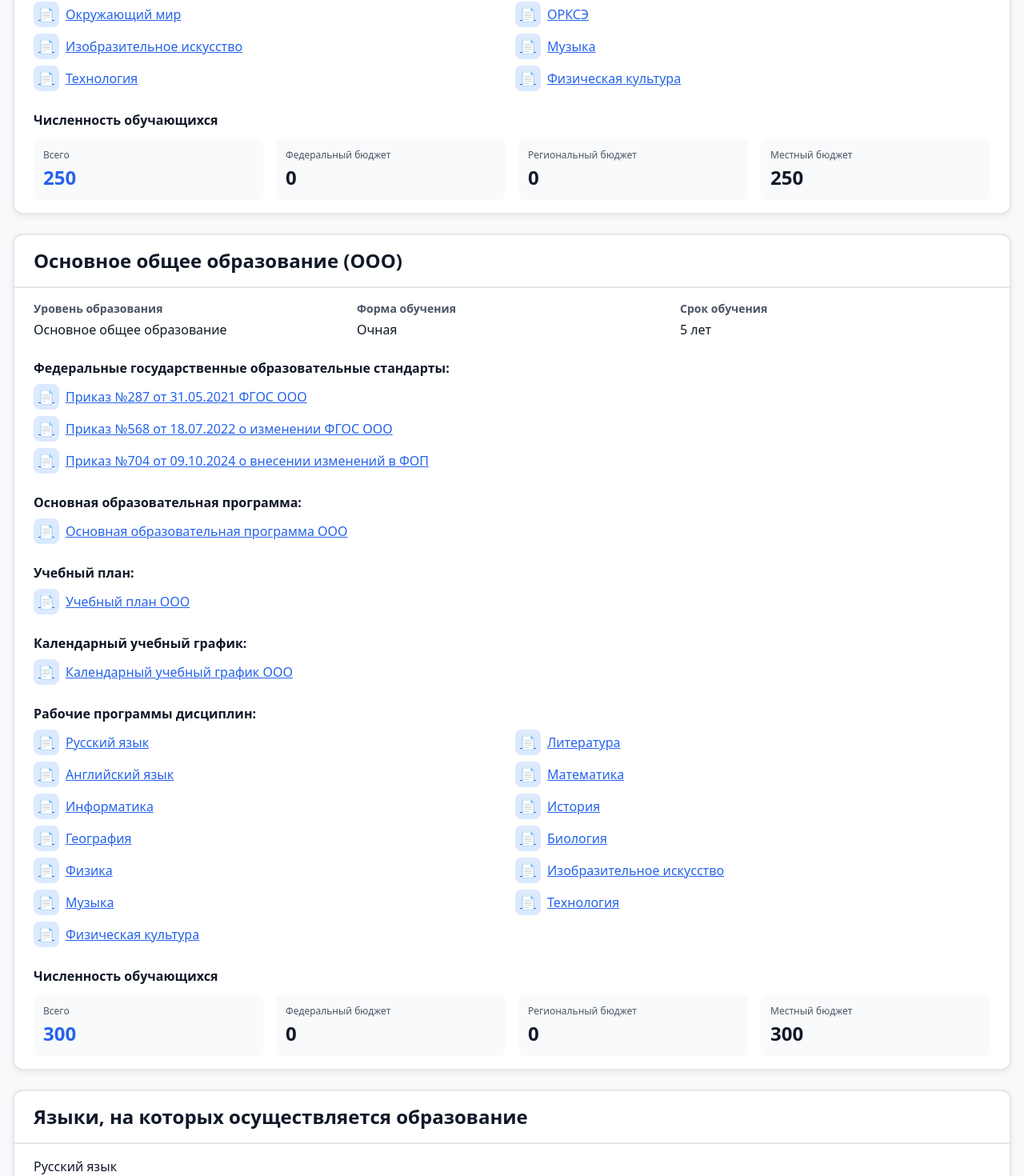
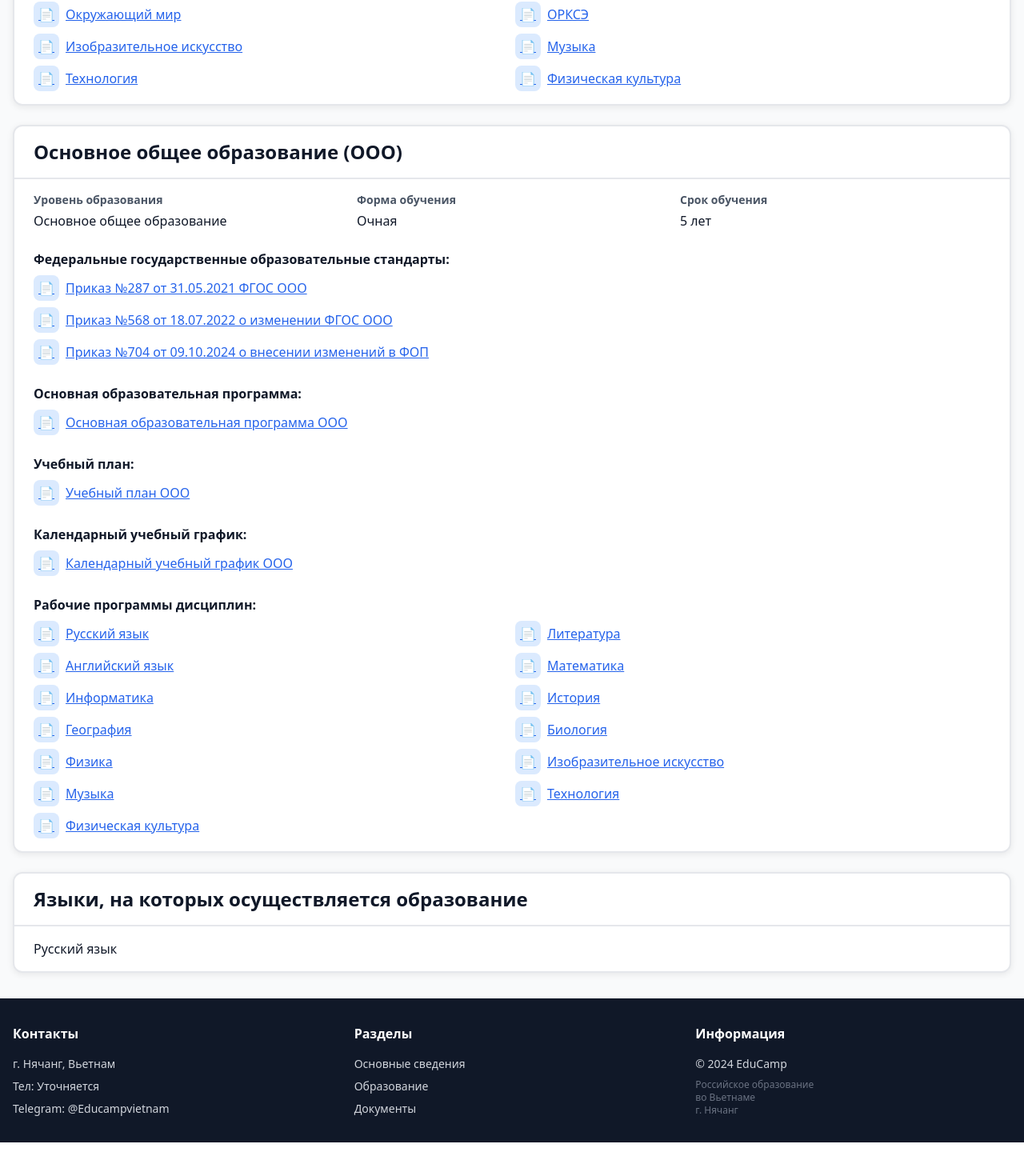
Before and after one commit to Horman69/school-website, a Next.js app: page /sveden/education in a window 1280 px wide. Shown: the part 933-2403 px from the top of the page at 80% size. After the commit the page ends 2361 px from the top, so only its background shows below. Built offline with nearby package versions, Linux system fonts and the light colour scheme.

Commit message:
Убрана статистика и численность (пре-аккредитация)

```diff
--- a/app/page.tsx
+++ b/app/page.tsx
@@ -251,29 +251,7 @@ export default function Home() {
           </div>
         </div>
 
-        {/* Stats Section */}
-        <div className={`${getStatsClasses()} border-b shadow-sm`}>
-          <div className="container mx-auto px-4 py-12">
-            <div className="grid grid-cols-2 md:grid-cols-4 gap-6">
-              <div className="text-center p-6 bg-gradient-to-br from-primary-50 to-primary-100 rounded-xl border border-primary-200">
-                <div className="text-5xl font-bold text-primary-700 mb-2">4-12</div>
-                <div className="text-sm font-semibold text-gray-900 uppercase tracking-wide">Возраст (лет)</div>
-              </div>
-              <div className="text-center p-6 bg-gradient-to-br from-primary-50 to-primary-100 rounded-xl border border-primary-200">
-                <div className="text-5xl font-bold text-primary-700 mb-2">15</div>
-                <div className="text-sm font-semibold text-gray-900 uppercase tracking-wide">Макс. в классе</div>
-              </div>
-              <div className="text-center p-6 bg-gradient-to-br from-primary-50 to-primary-100 rounded-xl border border-primary-200">
-                <div className="text-5xl font-bold text-primary-700 mb-2">3</div>
-                <div className="text-sm font-semibold text-gray-900 uppercase tracking-wide">Программы</div>
-              </div>
-              <div className="text-center p-6 bg-gradient-to-br from-primary-50 to-primary-100 rounded-xl border border-primary-200">
-                <div className="text-5xl font-bold text-primary-700 mb-2">3</div>
-                <div className="text-sm font-semibold text-gray-900 uppercase tracking-wide">Года во Вьетнаме</div>
-              </div>
-            </div>
-          </div>
-        </div>
+
 
         {/* Sections Grid */}
         <div id="sections" className="container mx-auto px-4 py-12 scroll-mt-20">
--- a/app/sveden/education/page.tsx
+++ b/app/sveden/education/page.tsx
@@ -114,28 +114,7 @@ export default function EducationPage() {
                                     </div>
                                 </div>
 
-                                {/* Численность */}
-                                <div>
-                                    <h3 className="font-semibold mb-3">Численность обучающихся</h3>
-                                    <div className="grid grid-cols-2 md:grid-cols-4 gap-4">
-                                        <div className="rounded-lg p-3 bg-gray-50">
-                                            <div className="text-xs mb-1 text-gray-600">Всего</div>
-                                            <div className="text-2xl font-bold text-primary-600" itemProp="numberAll">250</div>
-                                        </div>
-                                        <div className="rounded-lg p-3 bg-gray-50">
-                                            <div className="text-xs mb-1 text-gray-600">Федеральный бюджет</div>
-                                            <div className="text-2xl font-bold" itemProp="numberBF">0</div>
-                                        </div>
-                                        <div className="rounded-lg p-3 bg-gray-50">
-                                            <div className="text-xs mb-1 text-gray-600">Региональный бюджет</div>
-                                            <div className="text-2xl font-bold" itemProp="numberBR">0</div>
-                                        </div>
-                                        <div className="rounded-lg p-3 bg-gray-50">
-                                            <div className="text-xs mb-1 text-gray-600">Местный бюджет</div>
-                                            <div className="text-2xl font-bold" itemProp="numberBM">250</div>
-                                        </div>
-                                    </div>
-                                </div>
+
                             </div>
                         </CardContent>
                     </Card>
@@ -223,28 +202,7 @@ export default function EducationPage() {
                                     </div>
                                 </div>
 
-                                {/* Численность */}
-                                <div>
-                                    <h3 className="font-semibold mb-3">Численность обучающихся</h3>
-                                    <div className="grid grid-cols-2 md:grid-cols-4 gap-4">
-                                        <div className="rounded-lg p-3 bg-gray-50">
-                                            <div className="text-xs mb-1 text-gray-600">Всего</div>
-                                            <div className="text-2xl font-bold text-primary-600" itemProp="numberAll">300</div>
-                                        </div>
-                                        <div className="rounded-lg p-3 bg-gray-50">
-                                            <div className="text-xs mb-1 text-gray-600">Федеральный бюджет</div>
-                                            <div className="text-2xl font-bold" itemProp="numberBF">0</div>
-                                        </div>
-                                        <div className="rounded-lg p-3 bg-gray-50">
-                                            <div className="text-xs mb-1 text-gray-600">Региональный бюджет</div>
-                                            <div className="text-2xl font-bold" itemProp="numberBR">0</div>
-                                        </div>
-                                        <div className="rounded-lg p-3 bg-gray-50">
-                                            <div className="text-xs mb-1 text-gray-600">Местный бюджет</div>
-                                            <div className="text-2xl font-bold" itemProp="numberBM">300</div>
-                                        </div>
-                                    </div>
-                                </div>
+
                             </div>
                         </CardContent>
                     </Card>
```
